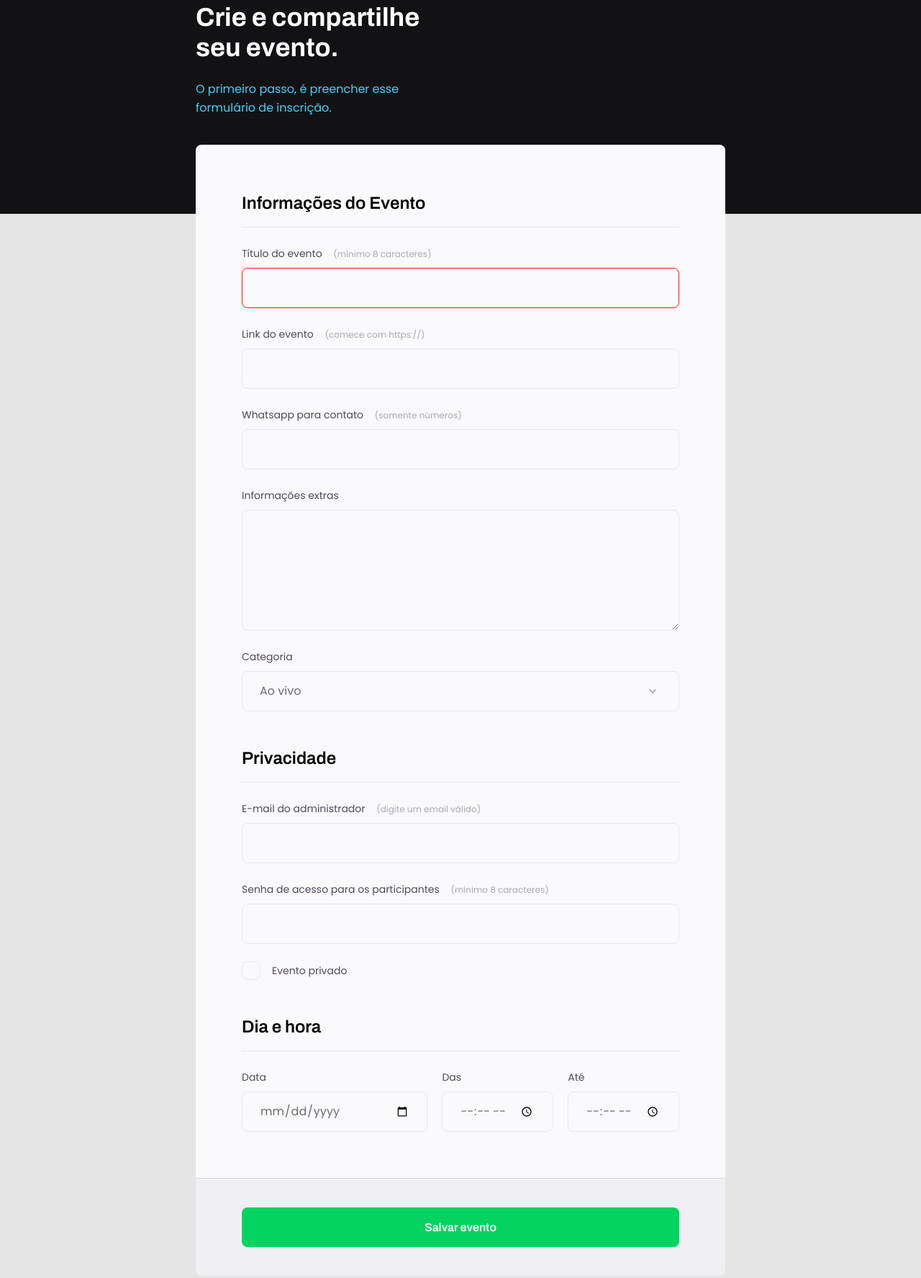
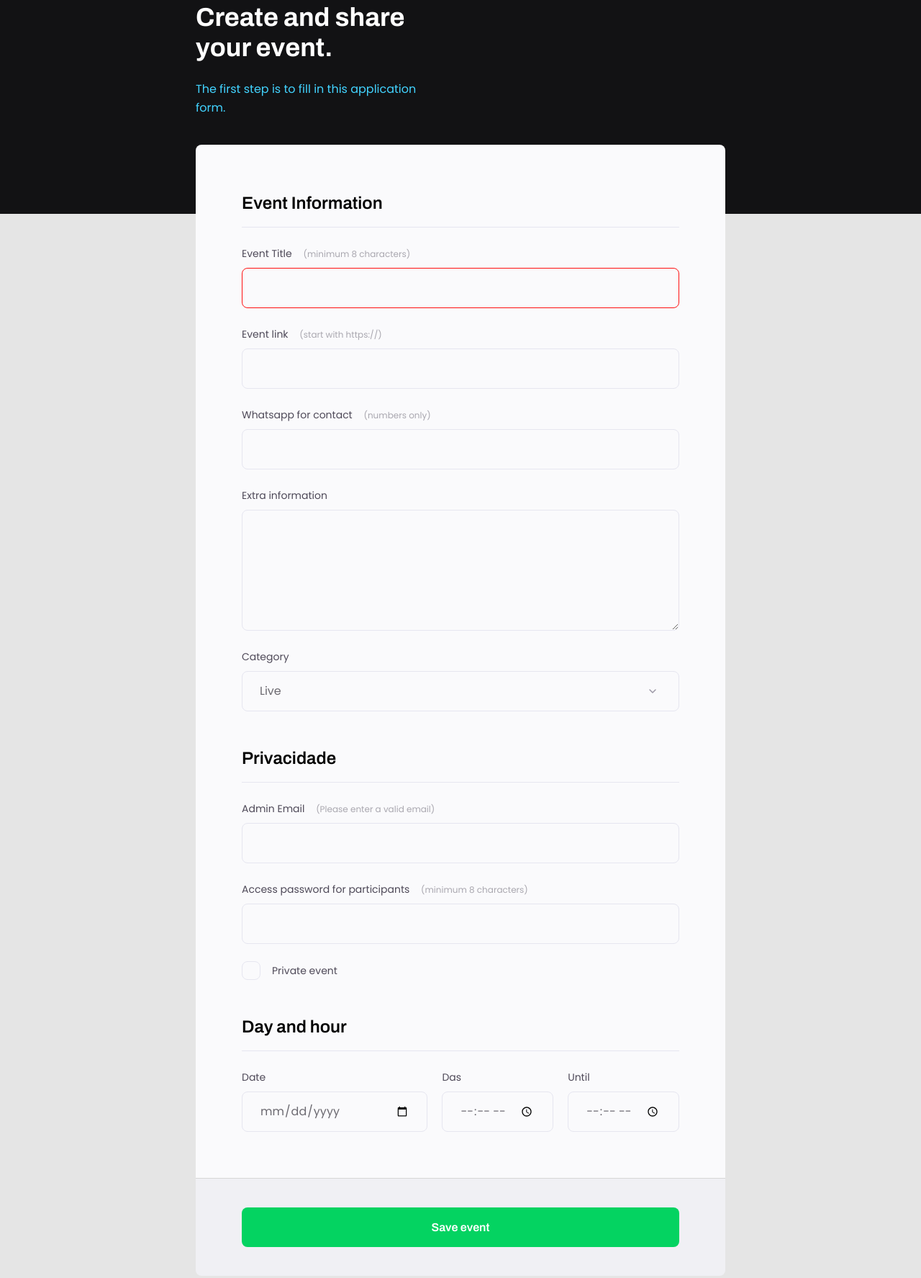
Before and after one commit to inaciohugo/form, a plain HTML site: page index.html in a window 1280 px wide. Shown: the part 71-1846 px from the top of the page at 72% size. Drawn offline with Linux system fonts and the light colour scheme.

Commit message:
Update index.html

```diff
--- a/index.html
+++ b/index.html
@@ -6,7 +6,7 @@
 
   <meta charset="UTF-8">
   <meta name="viewport" content="width=device-width, initial-scale=1.0">
-  <title>Crie seu evento</title>
+  <title>Create your event</title>
 
   <link rel="stylesheet" href="style.css">
 
@@ -15,18 +15,18 @@
 <body>
   <div class="page">
     <header>
-      <h1>Crie e compartilhe seu evento.</h1>
-      <p>O primeiro passo, é preencher esse
-        formulário de inscrição.</p>
+      <h1>Create and share your event.</h1>
+      <p>The first step is to fill in this
+        application form.</p>
     </header>
     <form id="my-form">
 
       <fieldset>
         <div class="fieldset-wrapper">
-          <legend>Informações do Evento</legend>
+          <legend> Event Information</legend>
 
           <div class="input-wrapper">
-            <label for="event-title">Título do evento <span>(mínimo 8 caracteres)</span></label>
+            <label for="event-title">Event Title <span> (minimum 8 characters)</span></label>
             <input
               type="text"
               id="event-title"
@@ -35,26 +35,26 @@
           </div>
 
           <div class="input-wrapper">
-            <label for="event-link">Link do evento <span>(comece com https://)</span></label>
+            <label for="event-link">Event link <span>(start with https://)</span></label>
             <input type="url" id="event-link" />
           </div>
 
           <div class="input-wrapper">
-            <label for="event-whatsapp">Whatsapp para contato <span>(somente números)</span></label>
+            <label for="event-whatsapp">Whatsapp for contact <span> (numbers only)</span></label>
             <input type="number" id="event-whatsapp" />
           </div>
 
           <div class="input-wrapper">
-            <label for="event-info">Informações extras</label>
+            <label for="event-info">Extra information</label>
             <textarea id="event-info"></textarea>
           </div>
 
           <div class="input-wrapper">
-            <label for="event-category">Categoria</label>
+            <label for="event-category">Category</label>
             <select id="event-category">
-              <option value="live">Ao vivo</option>
+              <option value="live">Live</option>
               <option value="podcast">Podcast</option>
-              <option value="mentorship">Mentoria</option>
+              <option value="mentorship">Mentorship</option>
             </select>
           </div>
         </div>
@@ -66,12 +66,12 @@
           <legend>Privacidade</legend>
 
           <div class="input-wrapper">
-            <label for="event-email">E-mail do administrador <span>(digite um email válido)</span></label>
+            <label for="event-email">Admin Email <span>(Please enter a valid email)</span></label>
             <input type="email" id="event-email" />
           </div>
 
           <div class="input-wrapper">
-            <label for="event-password">Senha de acesso para os participantes <span>(mínimo 8 caracteres)</span></label>
+            <label for="event-password">Access password for participants <span> (minimum 8 characters)</span></label>
             <input
               type="password"
               id="event-password"
@@ -80,7 +80,7 @@
 
           <div class="checkbox-wrapper">
             <input type="checkbox" id="event-private" />
-            <label for="event-private">Evento privado</label>
+            <label for="event-private">Private event</label>
           </div>
 
         </div>
@@ -89,11 +89,11 @@
 
       <fieldset>
         <div class="fieldset-wrapper">
-          <legend>Dia e hora</legend>
+          <legend>Day and hour</legend>
 
           <div class="col-3">
             <div class="input-wrapper">
-              <label for="event-date">Data</label>
+              <label for="event-date">Date</label>
               <input type="date" id="event-date" />
             </div>
 
@@ -103,7 +103,7 @@
             </div>
 
             <div class="input-wrapper">
-              <label for="event-end">Até</label>
+              <label for="event-end">Until</label>
               <input type="time" id="event-end" />
             </div>
           </div>
@@ -119,8 +119,9 @@
       <button
         class="button"
         form="my-form">
-        Salvar evento
-      </button>
+        Save event
+
+     </button>
     </footer>
   </div>
 </body>
```
